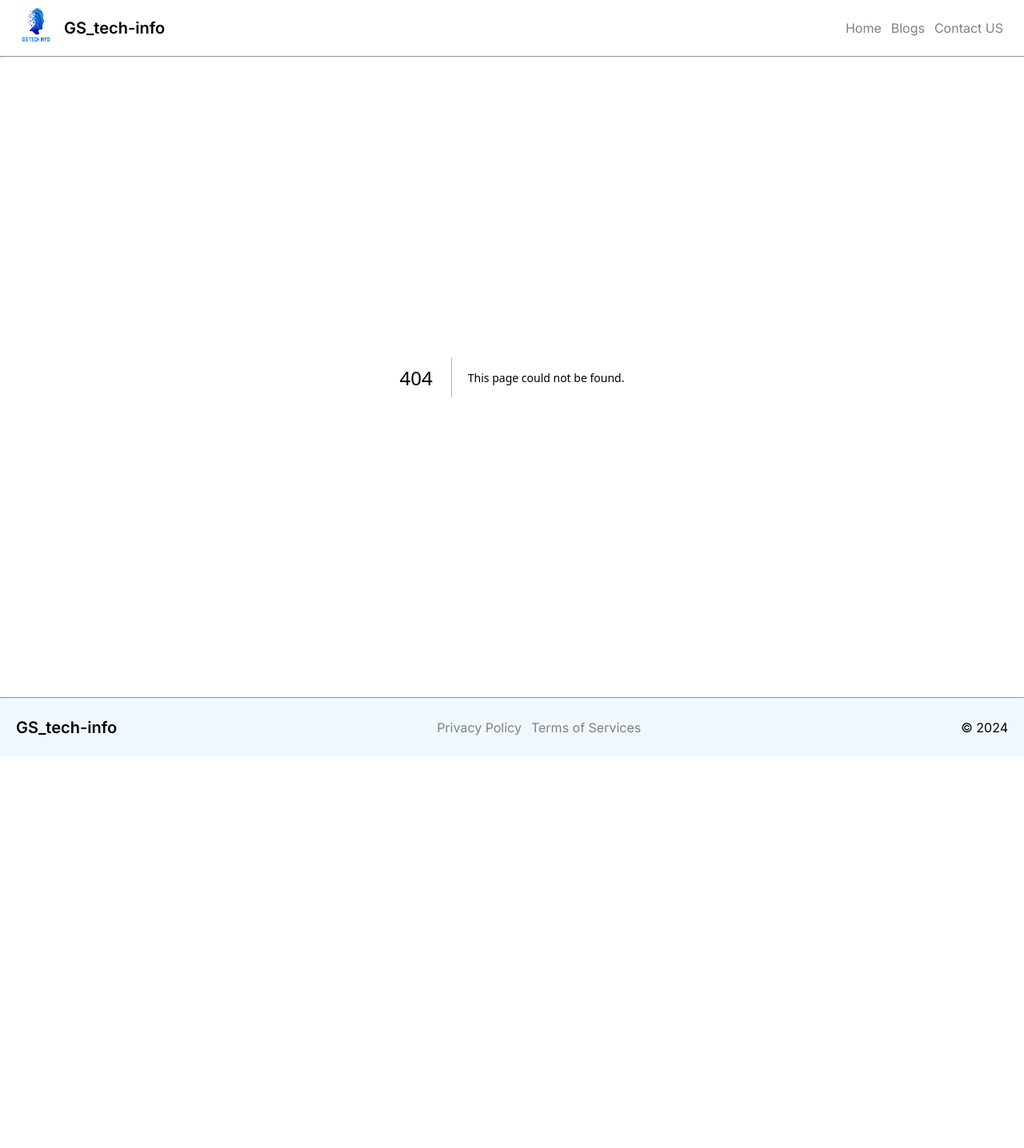
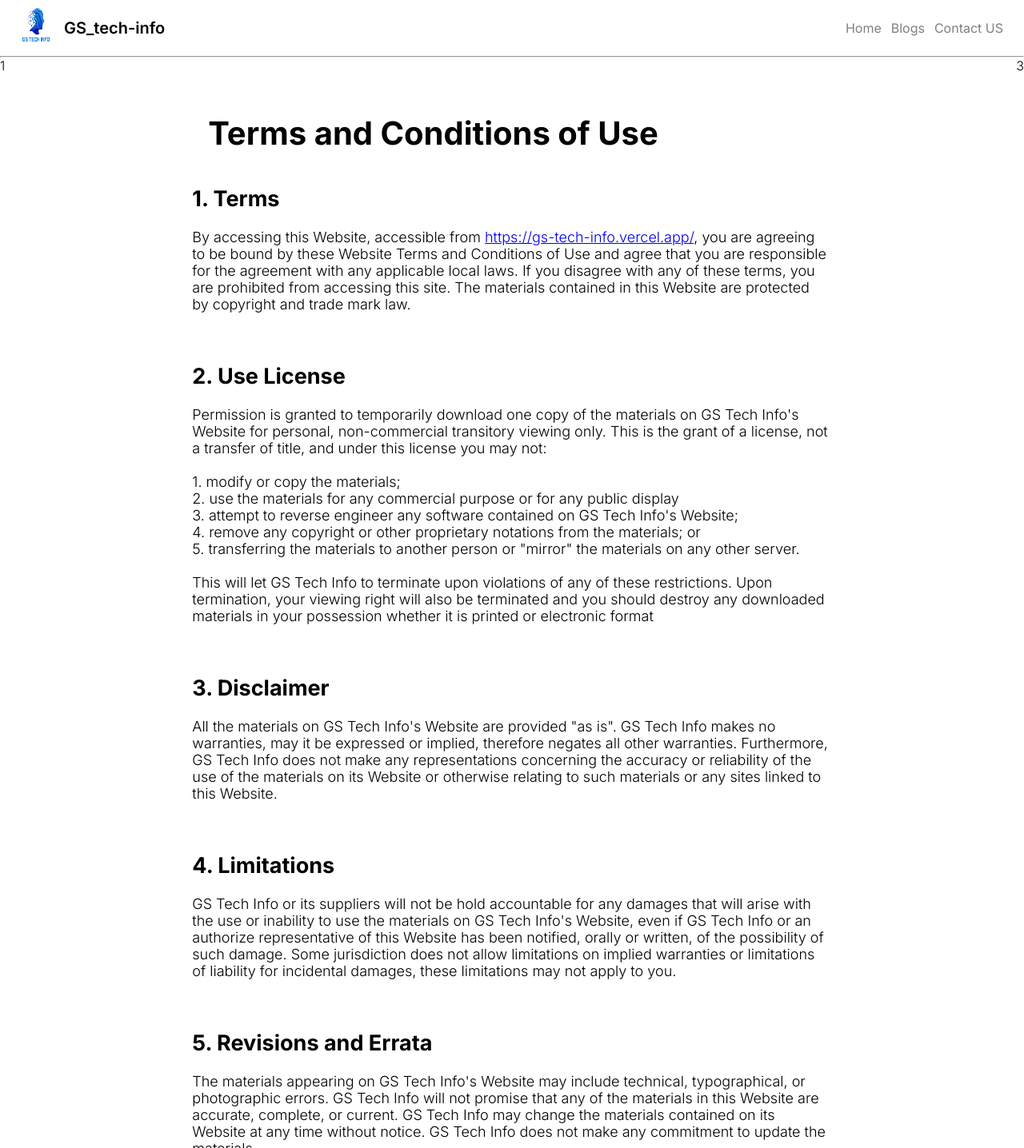
Before and after one commit to GS-719/GS_tech_info, a Next.js app: page /Term_of_service in a window 1280 px wide. Before the commit this address had no page. Shown: the top 1436 px of the page at 80% size. Before the commit the page ends 946 px from the top, so only its background shows below. Built offline with nearby package versions, Linux system fonts and the light colour scheme.

Commit message:
Create page.js

```diff
--- /dev/null
+++ b/app/Term_of_service/page.js
@@ -0,0 +1,105 @@
+import React from 'react'
+import "../styles/Privacy_and_TOS.css"
+import Link from 'next/link'
+
+
+const page = () => {
+    return (
+        <div>
+            <div className='main'>
+                <div className='gridContainer'>
+                    <div className='gridItem'>1</div>
+                    <div className='gridItem main_content'>
+                        <h1>Terms and Conditions of Use</h1>
+                        <br />
+                        <div>
+                            <h2>1. Terms</h2>
+                            <br />
+                            <p>By accessing this Website, accessible from <Link href="https://gs-tech-info.vercel.app/" target='_blank'>https://gs-tech-info.vercel.app/</Link>, you are agreeing to be bound by these Website Terms and Conditions of Use and agree that you are responsible for the agreement with any applicable local laws. If you disagree with any of these terms, you are prohibited from accessing this site. The materials contained in this Website are protected by copyright and trade mark law.</p>
+                        </div>
+                        <br />
+                        <br />
+                        <br />
+                        <div>
+                            <h2>2. Use License</h2>
+                            <br />
+                            <p>Permission is granted to temporarily download one copy of the materials on GS Tech Info's Website for personal, non-commercial transitory viewing only. This is the grant of a license, not a transfer of title, and under this license you may not:</p>
+                            <br />
+                            <div>
+                                <div>
+                                    <p>1. modify or copy the materials;</p>
+                                    <p>2. use the materials for any commercial purpose or for any public display</p>
+                                    <p>3. attempt to reverse engineer any software contained on GS Tech Info's Website;</p>
+                                    <p>4. remove any copyright or other proprietary notations from the materials; or</p>
+                                    <p>5. transferring the materials to another person or "mirror" the materials on any other server.</p>
+                                </div>
+                                <br />
+                                <p>This will let GS Tech Info to terminate upon violations of any of these restrictions. Upon termination, your viewing right will also be terminated and you should destroy any downloaded materials in your possession whether it is printed or electronic format</p>
+                            </div>
+                        </div>
+                        <br />
+                        <br />
+                        <br />
+                        <div>
+                            <h2>3. Disclaimer</h2>
+                            <br />
+                            <p>All the materials on GS Tech Info's Website are provided "as is". GS Tech Info makes no warranties, may it be expressed or implied, therefore negates all other warranties. Furthermore, GS Tech Info does not make any representations concerning the accuracy or reliability of the use of the materials on its Website or otherwise relating to such materials or any sites linked to this Website.</p>
+                        </div>
+                        <br />
+                        <br />
+                        <br />
+                        <div>
+                            <h2>4. Limitations</h2>
+                            <br />
+                            <p>GS Tech Info or its suppliers will not be hold accountable for any damages that will arise with the use or inability to use the materials on GS Tech Info's Website, even if GS Tech Info or an authorize representative of this Website has been notified, orally or written, of the possibility of such damage. Some jurisdiction does not allow limitations on implied warranties or limitations of liability for incidental damages, these limitations may not apply to you.</p>
+                        </div>
+                        <br />
+                        <br />
+                        <br />
+                        <div>
+                            <h2>5. Revisions and Errata</h2>
+                            <br />
+                            <p>The materials appearing on GS Tech Info's Website may include technical, typographical, or photographic errors. GS Tech Info will not promise that any of the materials in this Website are accurate, complete, or current. GS Tech Info may change the materials contained on its Website at any time without notice. GS Tech Info does not make any commitment to update the materials.</p>
+                        </div>
+                        <br />
+                        <br />
+                        <br />
+                        <div>
+                            <h2>6. Links</h2>
+                            <br/>
+                            <p>GS Tech Info has not reviewed all of the sites linked to its Website and is not responsible for the contents of any such linked site. The presence of any link does not imply endorsement by GS Tech Info of the site. The use of any linked website is at the user's own risk.</p>
+                        </div>
+                        <br/>
+                        <br/>
+                        <br/>
+                        <div>
+                            <h2>7. Site Terms of Use Modifications</h2>
+                            <br/>
+                            <p>GS Tech Info may revise these Terms of Use for its Website at any time without prior notice. By using this Website, you are agreeing to be bound by the current version of these Terms and Conditions of Use.</p>
+                        </div>
+                        <br/>
+                        <br/>
+                        <br/>
+                        <div>
+                            <h2>8. Your Privacy</h2>
+                            <br/>
+                            <p>Please read our <Link href="/Privacy">Privacy Policy</Link></p>
+                        </div>
+                        <br/>
+                        <br/>
+                        <br/>
+                        <div>
+                            <h2>9. Governing Law</h2>
+                            <br/>
+                            <p>Any claim related to GS Tech Info's Website shall be governed by the laws of in without regards to its conflict of law provisions.</p>
+                        </div>
+                        <br/>
+                    </div>
+                    <div className='gridItem'>3</div>
+                </div>
+            </div>
+        </div>
+    )
+}
+
+export default page
```
